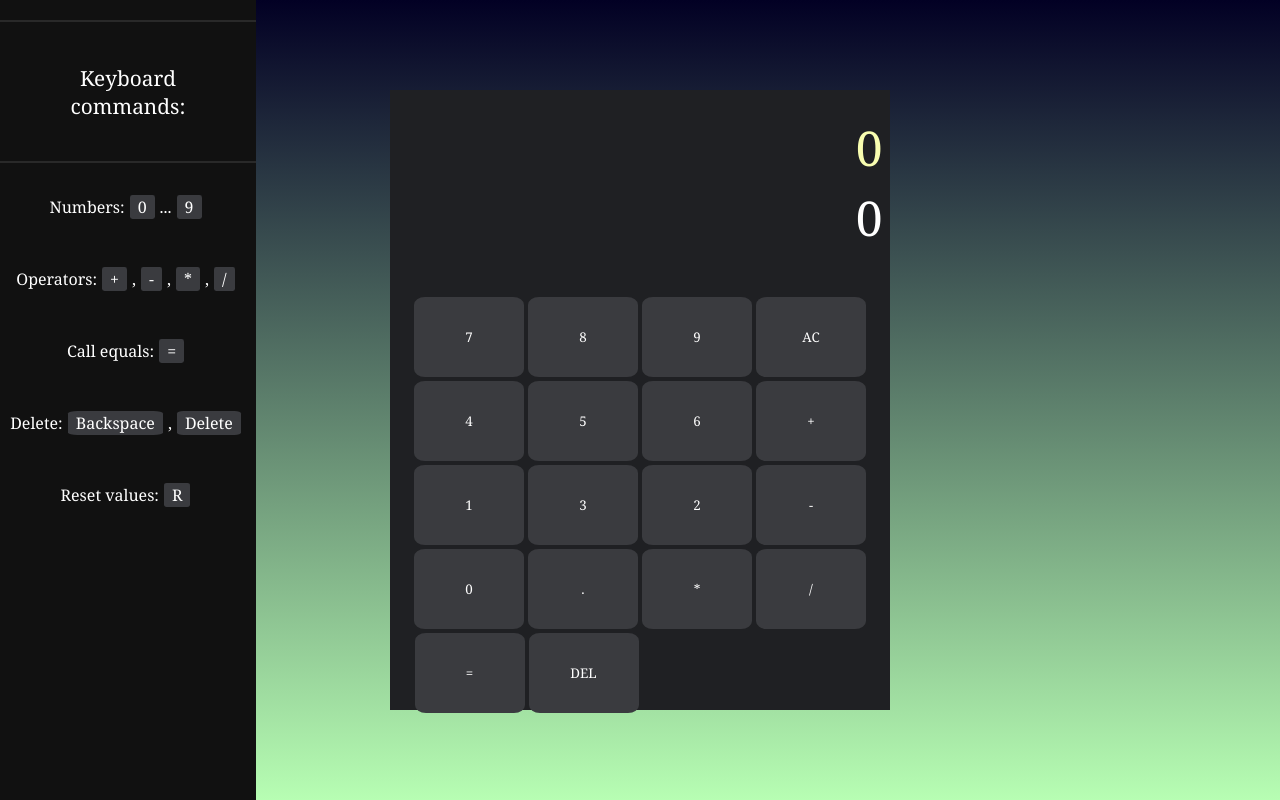
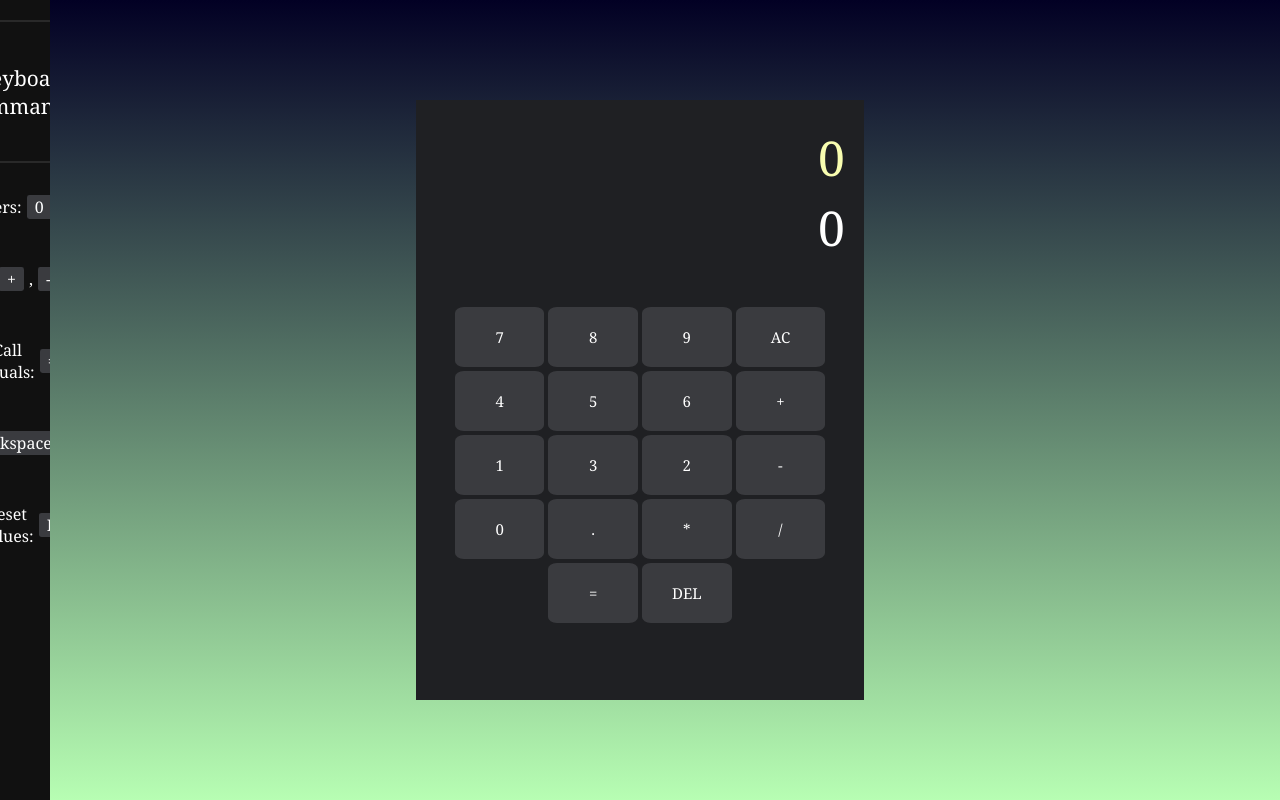
Before and after one commit to CarmonaLarios/ReactSimpleCalculator, a React (Create React App) app: page / in a window 1280 px wide. Built offline with nearby package versions, Linux system fonts and the light colour scheme.

Commit message:
Added resposivity to components

```diff
--- a/src/components/CalculatorBody.module.css
+++ b/src/components/CalculatorBody.module.css
@@ -1,7 +1,11 @@
 .body_color{
+    min-width: 320px;
+    min-height: 550px;
+    max-width: 500px;
+    max-height: 600px;
     display: flex;
     background-color: #1F2023;
-    width: 500px;
-    height: 620px;
+    width: 35vw;
+    height: 85vh;
     justify-content: center;
 }
--- a/src/components/CommonButton.module.css
+++ b/src/components/CommonButton.module.css
@@ -5,11 +5,14 @@
     color: #ffff;
     cursor: pointer;
     display: flex;
-    height: 80px;
+    height: 10vh;
     justify-content: center;
     margin: 2px;
     padding: 2em;
-    width: 110px;
+    width: 7vw;
+    font-size: 15px;
+    max-height: 60px;
+    max-width: 90px;
 }
 
 .commonBtn:hover{
--- a/src/components/Input.module.css
+++ b/src/components/Input.module.css
@@ -1,8 +1,10 @@
 .input_color{
+    display: flex;
     color: #fff;
-    display: flex;
     font-size: 3.0em;
+    width: 32vw;
     justify-content: right;
     margin: 5px;
-    width: 485px;
+    min-width: 300px;
+    max-width: 490px;
 }
--- a/src/components/Result.module.css
+++ b/src/components/Result.module.css
@@ -2,7 +2,9 @@
     display: flex;
     color: #f8fdb0;
     font-size: 3.0em;
-    width: 485px;
+    width: 32vw;
     justify-content: right;
     margin: 5px;
+    min-width: 300px;
+    max-width: 490px;
 }
--- a/src/components/SideBar.module.css
+++ b/src/components/SideBar.module.css
@@ -1,7 +1,7 @@
 
 .sidebar{
     height: 100%;
-    width: 3%;
+    width: 50px;
     position: fixed;
     z-index: 1;
     top: 0;
@@ -34,7 +34,7 @@
 }
 
 .sidebar:not(:hover) {
-    width: 3%;
+    width: 50px;
     transition: .8s;
 }
 
@@ -70,3 +70,9 @@ li > p > span{
 .sidebar ul{
     list-style: none;
 }
+
+@media screen and (width < 800px) {
+    .sidebar{
+      visibility: hidden;
+    }
+  }
--- a/src/index.css
+++ b/src/index.css
@@ -12,4 +12,5 @@ body,
   align-items: center;
   justify-content: center;
   height: 100%;
+  min-width: 680px
 }
--- a/src/pages/Main.module.css
+++ b/src/pages/Main.module.css
@@ -21,5 +21,5 @@
 
 .btnEnd{
     display: flex;
-    margin-left: 10px;
+    justify-content: center;
 }
```
